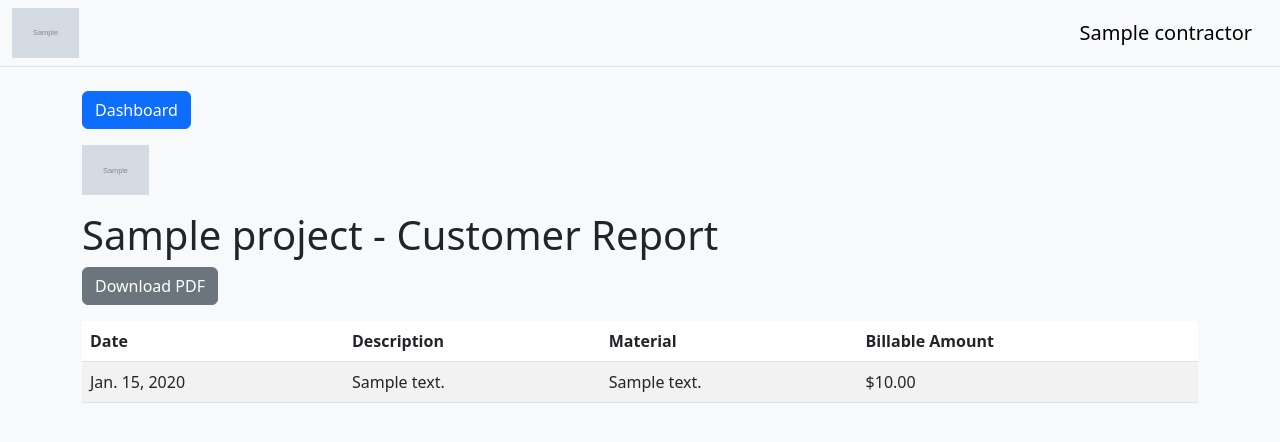
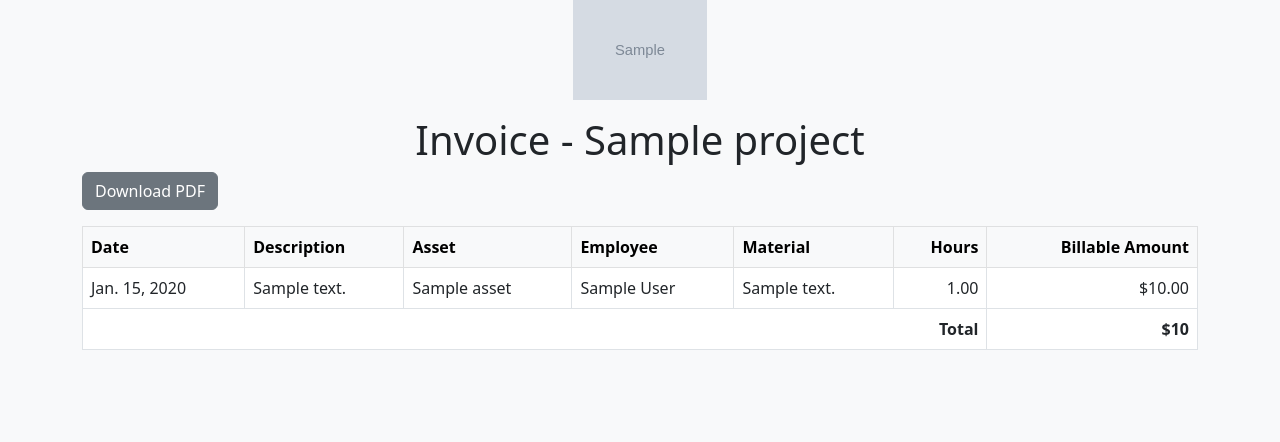
Before and after one commit to JBailey273/JobToolV2, a Django app: page /projects/1/customer-report/ in a window 1280 px wide. Shown: the top 442 px of the page. Run offline with Django 5.2, Linux system fonts and the light colour scheme; a user stored in the database is signed in; tables that the repository leaves empty hold one stand-in row (values such as "Sample post"); grey boxes marked "Sample" are stand-in pictures.

Commit message:
Align PDF report columns

```diff
--- a/jobtracker/dashboard/templates/dashboard/base.html
+++ b/jobtracker/dashboard/templates/dashboard/base.html
@@ -9,22 +9,18 @@
     <title>{% block title %}Dashboard{% endblock %}</title>
 </head>
 <body class="bg-light">
+{% if not report %}
 <nav class="navbar navbar-light bg-light mb-4">
     <div class="container-fluid">
-        {% if contractor_logo_url %}
-            <img src="{{ contractor_logo_url }}" onerror="this.onerror=null;this.src='{% static 'img/logo.png' %}';" alt="Contractor Logo" class="me-3 img-fluid" style="max-height:50px;">
-        {% elif global_settings and global_settings.logo %}
-            <img src="{{ global_settings.logo.url }}" onerror="this.onerror=null;this.src='{% static 'img/logo.png' %}';" alt="Squire Enterprises Logo" class="me-3 img-fluid" style="max-height:50px;">
-        {% else %}
-            <img src="{% static 'img/logo.png' %}" alt="Squire Enterprises Logo" class="me-3 img-fluid" style="max-height:50px;">
-        {% endif %}
+        <img src="{% static 'img/logo.png' %}" alt="Squire Enterprises Logo" class="me-3 img-fluid" style="max-height:50px;">
         {% if contractor %}
             <span class="navbar-brand mb-0 h1">{{ contractor.name|default:contractor.email }}</span>
         {% endif %}
     </div>
 </nav>
+{% endif %}
 <div class="container">
-    {% if request.resolver_match.url_name != 'contractor_summary' %}
+    {% if not report and request.resolver_match.url_name != 'contractor_summary' %}
     <div class="d-print-none mb-3">
         <a href="{% url 'dashboard:contractor_summary' %}" class="btn btn-primary">Dashboard</a>
     </div>
--- a/jobtracker/dashboard/templates/dashboard/customer_report.html
+++ b/jobtracker/dashboard/templates/dashboard/customer_report.html
@@ -3,33 +3,43 @@
 {% block title %}Customer Report{% endblock %}
 {% block content %}
 {% if contractor_logo_url %}
-  <img src="{{ contractor_logo_url }}" onerror="this.onerror=null;this.src='{% static 'img/logo.png' %}';" alt="Contractor logo" height="50" class="mb-3">
-{% else %}
-  <img src="{% static 'img/logo.png' %}" alt="Contractor logo" height="50" class="mb-3">
+<div class="text-center mb-3">
+  <img src="{{ contractor_logo_url }}" alt="Contractor logo" class="img-fluid" style="max-height:100px;">
+</div>
 {% endif %}
-<h1>{{ project.name }} - Customer Report</h1>
+<h1 class="text-center">Invoice - {{ project.name }}</h1>
 <a href="?export=pdf" class="btn btn-secondary mb-3">Download PDF</a>
 <div class="table-responsive">
-    <table class="table table-striped">
-        <thead>
+    <table class="table table-bordered">
+        <thead class="table-light">
             <tr>
-                <th>Date</th>
-                <th>Description</th>
-                <th>Material</th>
-                <th>Billable Amount</th>
+                <th style="text-align:left;">Date</th>
+                <th style="text-align:left;">Description</th>
+                <th style="text-align:left;">Asset</th>
+                <th style="text-align:left;">Employee</th>
+                <th style="text-align:left;">Material</th>
+                <th style="text-align:right;">Hours</th>
+                <th style="text-align:right;">Billable Amount</th>
             </tr>
         </thead>
         <tbody>
         {% for e in entries %}
             <tr>
-                <td>{{ e.date }}</td>
-                <td>{{ e.description }}</td>
-                <td>{% if e.material %}{{ e.material.description }}{% endif %}</td>
-                <td>${{ e.billable_amount }}</td>
+                <td style="text-align:left;">{{ e.date }}</td>
+                <td style="text-align:left;">{{ e.description }}</td>
+                <td style="text-align:left;">{% if e.asset %}{{ e.asset.name }}{% endif %}</td>
+                <td style="text-align:left;">{% if e.employee %}{{ e.employee.name }}{% endif %}</td>
+                <td style="text-align:left;">{% if e.material %}{{ e.material.description }}{% endif %}</td>
+                <td style="text-align:right;">{{ e.hours }}</td>
+                <td style="text-align:right;">${{ e.billable_amount }}</td>
             </tr>
         {% empty %}
-            <tr><td colspan="4">No job entries.</td></tr>
+            <tr><td colspan="7">No job entries.</td></tr>
         {% endfor %}
+        <tr>
+            <td colspan="6" style="text-align:right; font-weight:bold;">Total</td>
+            <td style="text-align:right; font-weight:bold;">${{ total }}</td>
+        </tr>
         </tbody>
     </table>
 </div>
--- a/jobtracker/dashboard/templates/dashboard/project_list.html
+++ b/jobtracker/dashboard/templates/dashboard/project_list.html
@@ -10,6 +10,7 @@
                 <th>Total Billable</th>
                 <th>Total Payments</th>
                 <th>Outstanding</th>
+                <th>Customer Report</th>
             </tr>
         </thead>
         <tbody>
@@ -19,9 +20,10 @@
                 <td>${{ project.total_billable|default:0 }}</td>
                 <td>${{ project.total_payments|default:0 }}</td>
                 <td>${{ project.outstanding }}</td>
+                <td><a href="{% url 'dashboard:customer_report' project.pk %}" class="btn btn-sm btn-secondary">View</a></td>
             </tr>
         {% empty %}
-            <tr><td colspan="4">No projects found.</td></tr>
+            <tr><td colspan="5">No projects found.</td></tr>
         {% endfor %}
         </tbody>
     </table>
--- a/jobtracker/dashboard/views.py
+++ b/jobtracker/dashboard/views.py
@@ -211,7 +211,8 @@ def contractor_report(request):
     )
     for p in projects:
         p.margin = (p.total_billable or 0) - (p.total_cost or 0)
-    context = {"contractor": contractor, "projects": projects}
+    logo_url = contractor.logo.url if contractor and contractor.logo else None
+    context = {"contractor": contractor, "projects": projects, "contractor_logo_url": logo_url, "report": True}
     if request.GET.get("export") == "pdf":
         pdf = _render_pdf("dashboard/contractor_report.html", context)
         if pdf:
@@ -226,11 +227,16 @@ def customer_report(request, pk):
     if contractor is None:
         return redirect("login")
     project = get_object_or_404(Project, pk=pk, contractor=contractor)
-    entries = project.job_entries.select_related("material").all()
+    entries = project.job_entries.select_related("asset", "employee", "material").all()
+    total = entries.aggregate(total=Sum("billable_amount"))["total"] or 0
+    logo_url = contractor.logo.url if contractor and contractor.logo else None
     context = {
         "contractor": contractor,
         "project": project,
         "entries": entries,
+        "total": total,
+        "contractor_logo_url": logo_url,
+        "report": True,
     }
     if request.GET.get("export") == "pdf":
         pdf = _render_pdf("dashboard/customer_report.html", context)
```
Also changed, not shown: jobtracker/dashboard/templates/dashboard/contractor_report.html (+14 -14 lines), jobtracker/dashboard/templates/dashboard/contractor_summary.html (+8 -2 lines).
